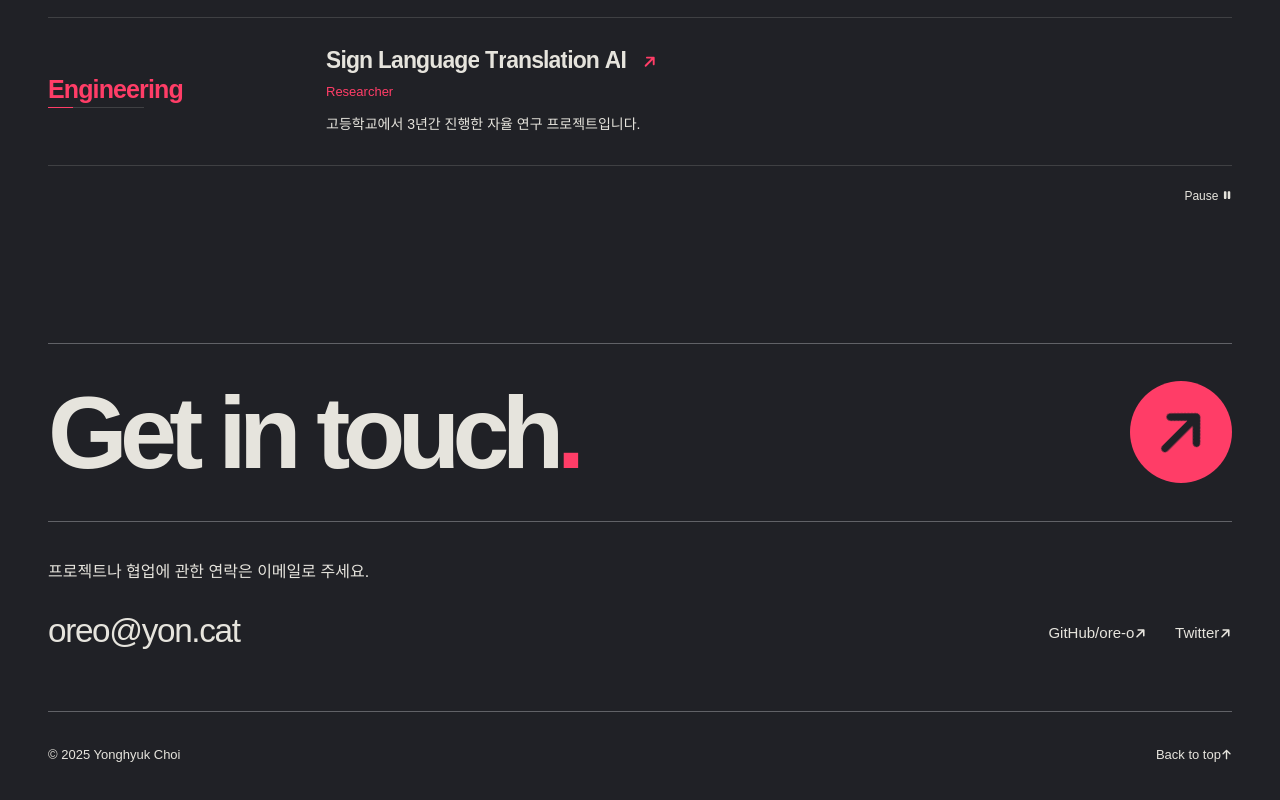
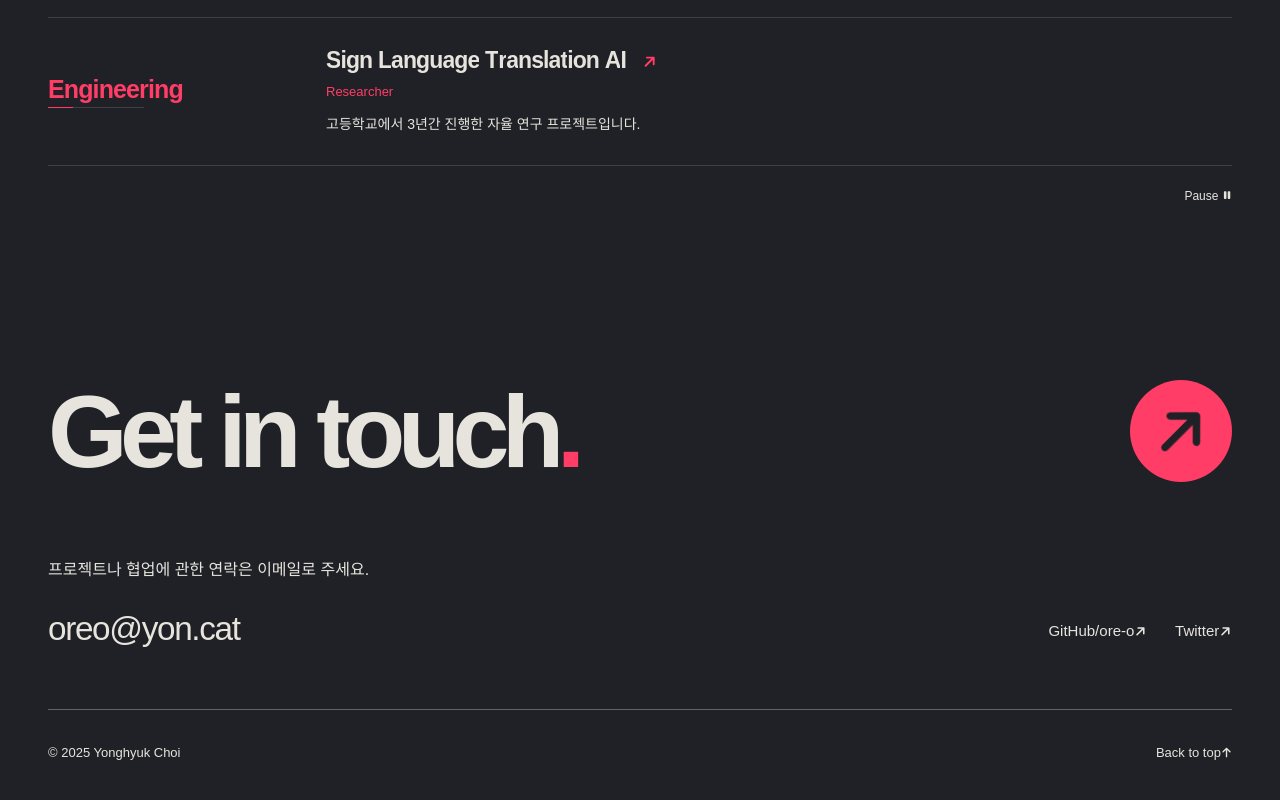
Before and after one commit to oRE-o/yoncat, a React (Vite) app: page / in a window 1280 px wide. Shown: the part 3047-3847 px from the top of the page. Built offline with nearby package versions, Linux system fonts and the light colour scheme; a web font is replaced by a local one.

Commit message:
Get in touch 제목 위아래 구분선 제거

```diff
--- a/src/index.css
+++ b/src/index.css
@@ -114,7 +114,7 @@ a.cover-chip:hover, a.cover-chip:focus-visible { filter: none; }
 .experience-role { color: var(--blue); font-size: 14px; line-height: 1.6; margin-top: 6px; }
 .experience-description { font-size: 15px; line-height: 1.8; word-break: keep-all; overflow-wrap: anywhere; }
 .contact { padding-top: 110px; margin-top: 15px; }
-.contact-title { display: flex; align-items: center; justify-content: space-between; gap: 30px; border-block: 1px solid var(--line); padding: 30px 0; }
+.contact-title { display: flex; align-items: center; justify-content: space-between; gap: 30px; padding: 30px 0; }
 .contact-title h2 { font-family: 'Montserrat', sans-serif; font-size: clamp(52px, 8vw, 112px); font-weight: 550; letter-spacing: -.075em; line-height: 1.15; }
 .contact-title h2 > .contact-period { color: var(--blue); }
 .contact-arrow { display: grid; place-items: center; width: 102px; height: 102px; flex-shrink: 0; color: var(--paper); background: var(--blue); border-radius: 50%; font-size: 70px; }
```
